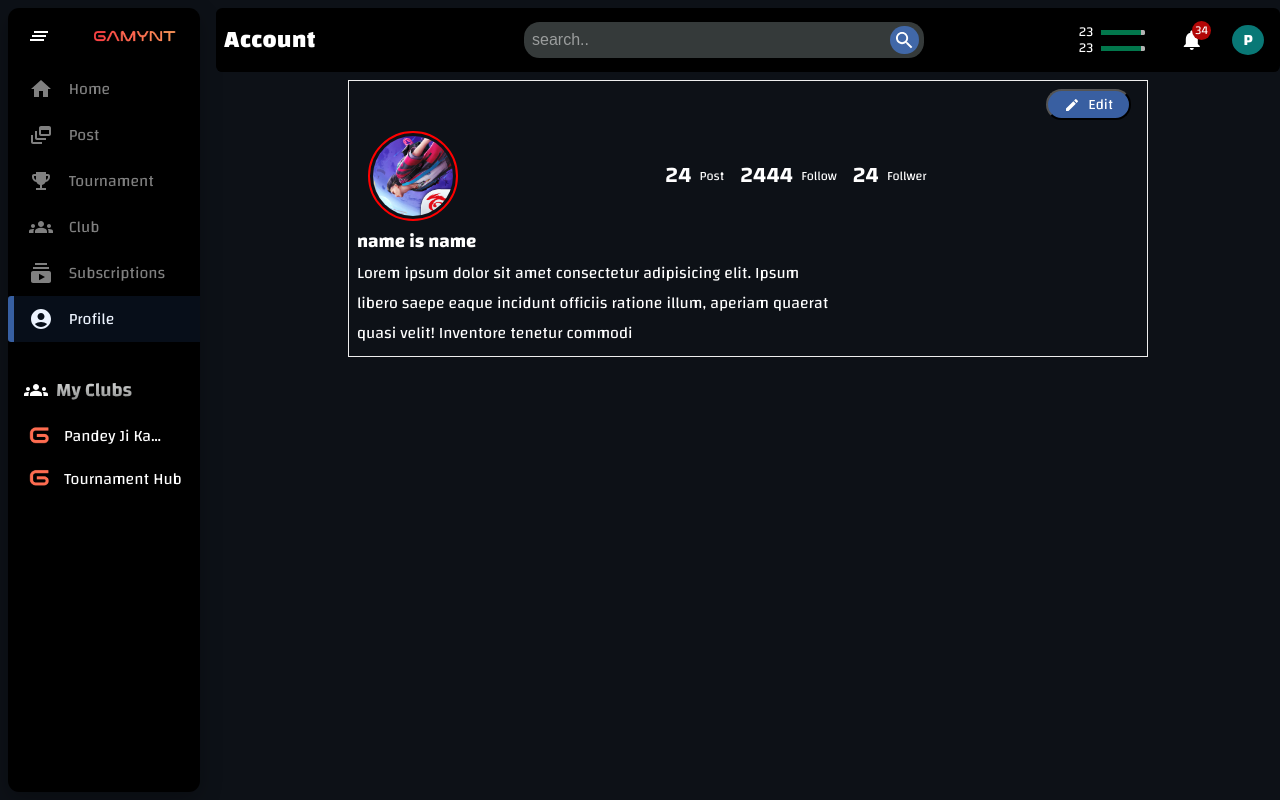
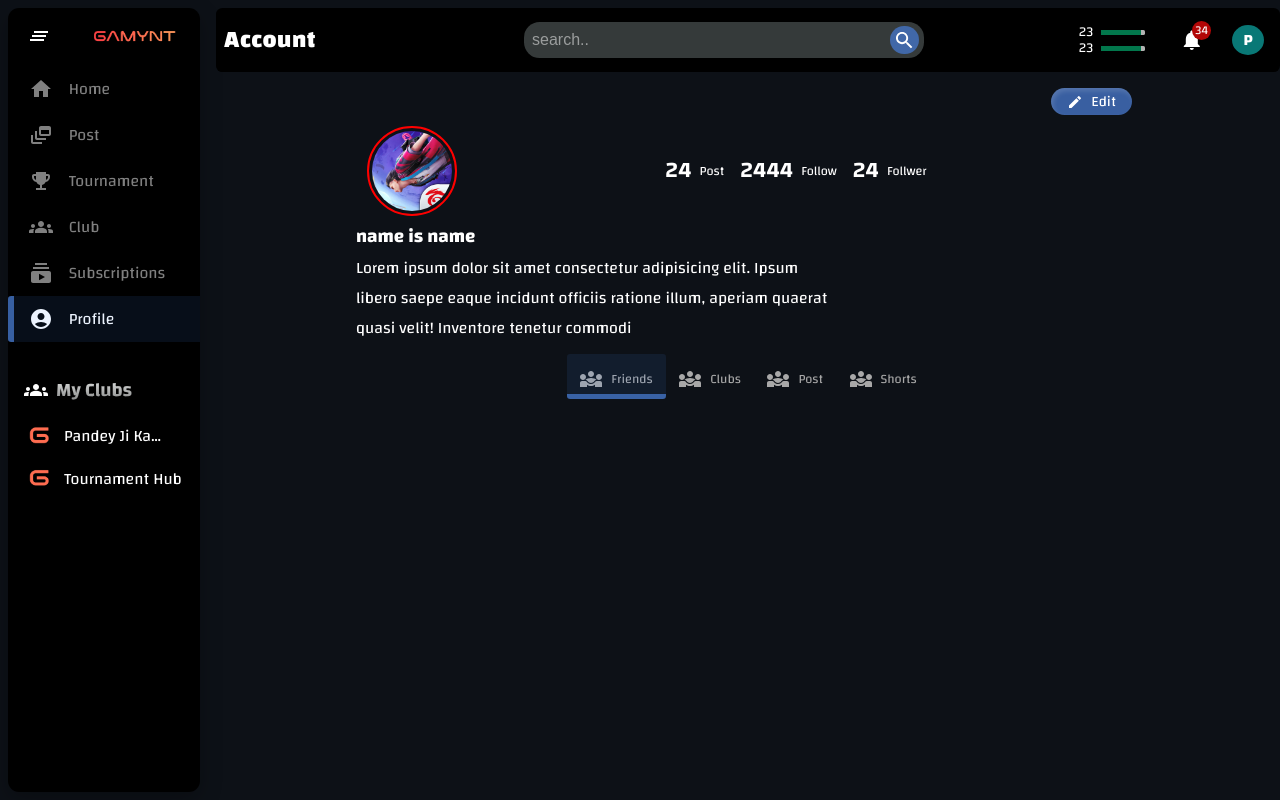
Before and after one commit to legcy143/gamynt_web_v3, a Next.js app: page /account in a window 1280 px wide. Built offline with nearby package versions, Linux system fonts and the light colour scheme.

Commit message:
profile v2

```diff
--- a/Page/Account/Profile.jsx
+++ b/Page/Account/Profile.jsx
@@ -1,11 +1,30 @@
 import React from 'react'
 import Profilecard from './component/Profilecard'
 import style from "./styles/profile.module.scss"
+import FriendsIcon from '@mui/icons-material/Diversity3';
 
 const Profile = () => {
   return (
     <main className={style.profile_main}>
         <Profilecard/>
+        <nav className={style.nav}>
+          <ul className={style.active_link}>
+            <FriendsIcon/>
+            <li>friends</li>
+          </ul>
+          <ul>
+            <FriendsIcon/>
+            <li>clubs</li>
+          </ul>
+          <ul>
+            <FriendsIcon/>
+            <li>post</li>
+          </ul>
+          <ul>
+            <FriendsIcon/>
+            <li>shorts</li>
+          </ul>
+        </nav>
     </main>
   )
 }
--- a/Page/Account/styles/profile.module.scss
+++ b/Page/Account/styles/profile.module.scss
@@ -2,6 +2,58 @@
 
 .profile_main{
     margin: 0rem auto;
-    border: 1px solid #eee;
     width: min(50rem , 100%);
 }
+
+// navbar
+.nav{
+    padding: 0.5rem;
+    position: sticky;
+    top: calc($navheight + 0px);
+    background-color: var(--theme-bg);
+    @include flex_box($gap:0rem);
+    text-transform: capitalize;
+    ul{
+        position: relative;
+        cursor: pointer;
+        padding: 0.5rem 0.8rem;
+        @include flex_box(row , $gap:0.5rem);
+        list-style: none;
+        color: var(--theme-color-dark);
+        li{
+            font-size: 0.8rem;
+            list-style: none;
+        }
+        &:hover:not(.active_link){
+            color: var(--theme-color);
+        }
+
+    }
+}
+.active_link {
+    &::before {
+        bottom: 0;
+        left: 0;
+        width: 100%;
+        height: 100%;
+        content: "";
+        position: absolute;
+        border-bottom: 5px solid var(--primary-color);
+        background-color: rgba(var(--primary-color-rgb), 0.1);
+        border-radius: 0.2rem;
+    }
+}
+@media (max-width:$mobile) {
+    .nav{
+        top: 0rem;
+        justify-content: space-between;
+        ul{
+            padding: 0.5rem;
+            width: 100%;
+        @include flex_box(column , $gap:0rem);
+        li{
+            font-size: 0.7rem;
+        }
+    }
+}
+}
--- a/styles/app.scss
+++ b/styles/app.scss
@@ -31,4 +31,7 @@ button{
     background-color: var(--primary-color);
     color: inherit;
     border-radius: 0.3rem;
+    border: none;
+    outline: none;
+    box-shadow: 2px 3px 5px rgba(252, 252, 252, 0.15) inset;
 }
--- a/styles/globals.scss
+++ b/styles/globals.scss
@@ -7,6 +7,7 @@
   // --theme-bg: rgb(36, 49, 62);
   --theme-bg: #0D1117;
   --theme-color: rgb(255, 255, 255);
+  --theme-color-dark: rgb(168, 168, 168);
   --theme-box: rgb(12, 12, 13);
   // --theme-nav: #151511cb;
   // --theme-nav: #151511cb;
```
